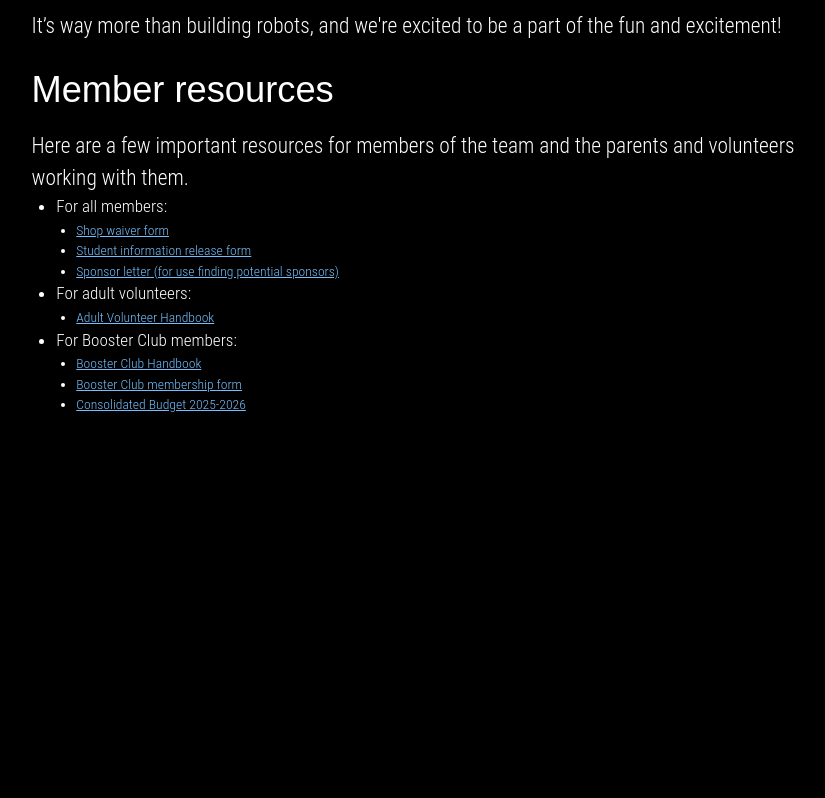
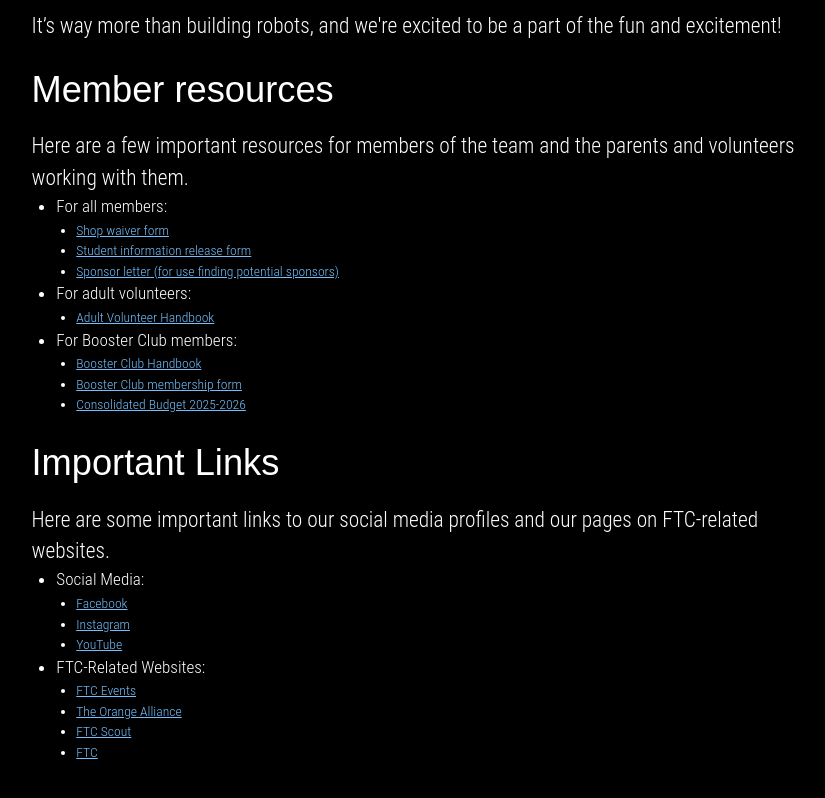
Before and after one commit to FTCTeam25619/FTCTeam25619.github.io, a plain HTML site: page about.html in a window 1280 px wide. Shown: the part 1723-2521 px from the top of the page, without its empty margins (223-1048 px from the left). Before the commit the page ends 2238 px from the top, so only its background shows below. Drawn offline with nearby package versions, Linux system fonts and the light colour scheme; a web font is replaced by a local one.

Commit message:
Added Links for Social Media and FTC-Related Websites

```diff
--- a/about.html
+++ b/about.html
@@ -101,29 +101,61 @@
       <a name="member_resources"></a>
       <h2>Member resources</h2>
 
-      <p>Here are a few important resources for members of the team and the parents and volunteers working with them.</p>
+      <p>Here are a few important resources for members of the team and the parents and volunteers working with them.
+      </p>
 
       <ul>
         <li>For all members:
           <ul>
             <li><a href="assets/forms/WaiverAndLiabilityForm_fillable.pdf" target="_blank">Shop waiver form</a></li>
-            <li><a href="assets/forms/FTC 25619 Robotics Booster Club - Student Information Release.pdf" target="_blank">Student information release form</a></li>
-            <li><a href="assets/forms/FTC 25619 2024-25 Midseason Sponsor Letter.pdf" target="_blank">Sponsor letter (for use finding potential sponsors)</a></li>
+            <li><a href="assets/forms/FTC 25619 Robotics Booster Club - Student Information Release.pdf"
+                target="_blank">Student information release form</a></li>
+            <li><a href="assets/forms/FTC 25619 2024-25 Midseason Sponsor Letter.pdf" target="_blank">Sponsor letter
+                (for use finding potential sponsors)</a></li>
           </ul>
         </li>
         <li>For adult volunteers:
           <ul>
-            <li><a href="https://drive.google.com/file/d/1TKwUpG18ZZJj81dco9yDqu7GAi06XFTh/view?usp=sharing" target="_blank">Adult Volunteer Handbook</a></li>
+            <li><a href="https://drive.google.com/file/d/1TKwUpG18ZZJj81dco9yDqu7GAi06XFTh/view?usp=sharing"
+                target="_blank">Adult Volunteer Handbook</a></li>
           </ul>
         </li>
         <li>For Booster Club members:
           <ul>
-            <li><a href="https://drive.google.com/file/d/1T8LQo_y1fyifGgU2bg1494YdM3Elh0LM/view?usp=sharing" target="_blank">Booster Club Handbook</a></li>
-            <li><a href="assets/forms/FTC 25619 Robotics Booster Club - Member Information Form.pdf" target="_blank">Booster Club membership form</a></li>
-            <li><a href="https://drive.google.com/file/d/1S3l-l1bizpm_K2QCzRSs-Ue0UlKtg-R5/view?usp=drive_link" target="_blank">Consolidated Budget 2025-2026</a></li>
+            <li><a href="https://drive.google.com/file/d/1T8LQo_y1fyifGgU2bg1494YdM3Elh0LM/view?usp=sharing"
+                target="_blank">Booster Club Handbook</a></li>
+            <li><a href="assets/forms/FTC 25619 Robotics Booster Club - Member Information Form.pdf"
+                target="_blank">Booster Club membership form</a></li>
+            <li><a href="https://drive.google.com/file/d/1S3l-l1bizpm_K2QCzRSs-Ue0UlKtg-R5/view?usp=drive_link"
+                target="_blank">Consolidated Budget 2025-2026</a></li>
           </ul>
         </li>
       </ul>
+
+      <a name="member_resources"></a>
+      <h2>Important Links</h2>
+
+      <p>Here are some important links to our social media profiles and our pages on FTC-related websites.
+      </p>
+
+      <ul>
+        <li>Social Media:
+          <ul>
+            <li><a href="https://www.facebook.com/profile.php?id=61570652586027" target="_blank">Facebook</a></li>
+            <li><a href="https://www.instagram.com/nprmjh/" target="_blank">Instagram</a></li>
+            <li><a href="https://www.youtube.com/@NovaPyra" target="_blank">YouTube</a></li>
+          </ul>
+        </li>
+        <li>FTC-Related Websites:
+          <ul>
+            <li><a href="https://ftc-events.firstinspires.org/2025/team/25619" target="_blank">FTC Events</a></li>
+            <li><a href="https://theorangealliance.org/teams/25619" target="_blank">The Orange Alliance</a></li>
+            <li><a href="https://ftcscout.org/teams/25619" target="_blank">FTC Scout</a></li>
+            <li><a href="http://www.ftcstats.org/2026/louisiana.html#a25619" target="_blank">FTC</a></li>
+          </ul>
+        </li>
+      </ul>
+
     </div>
   </div>
 </body>
```
